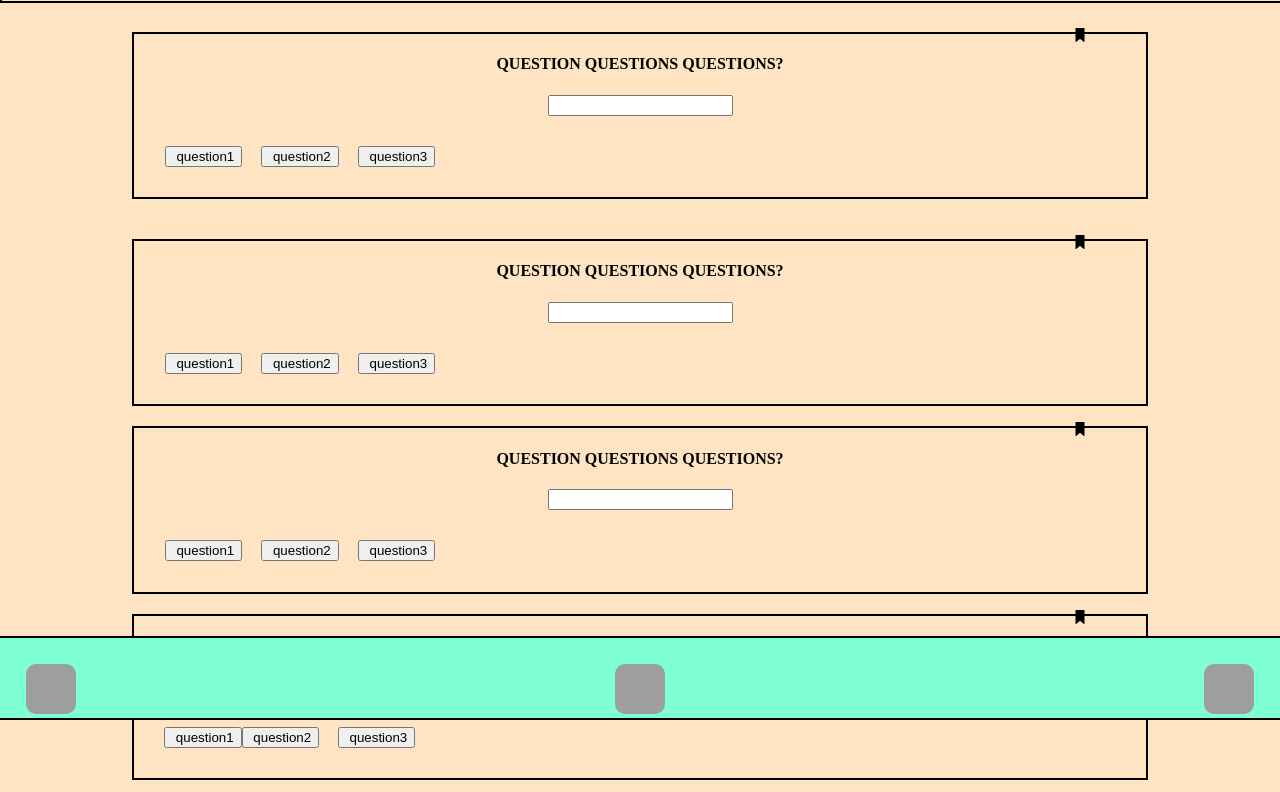
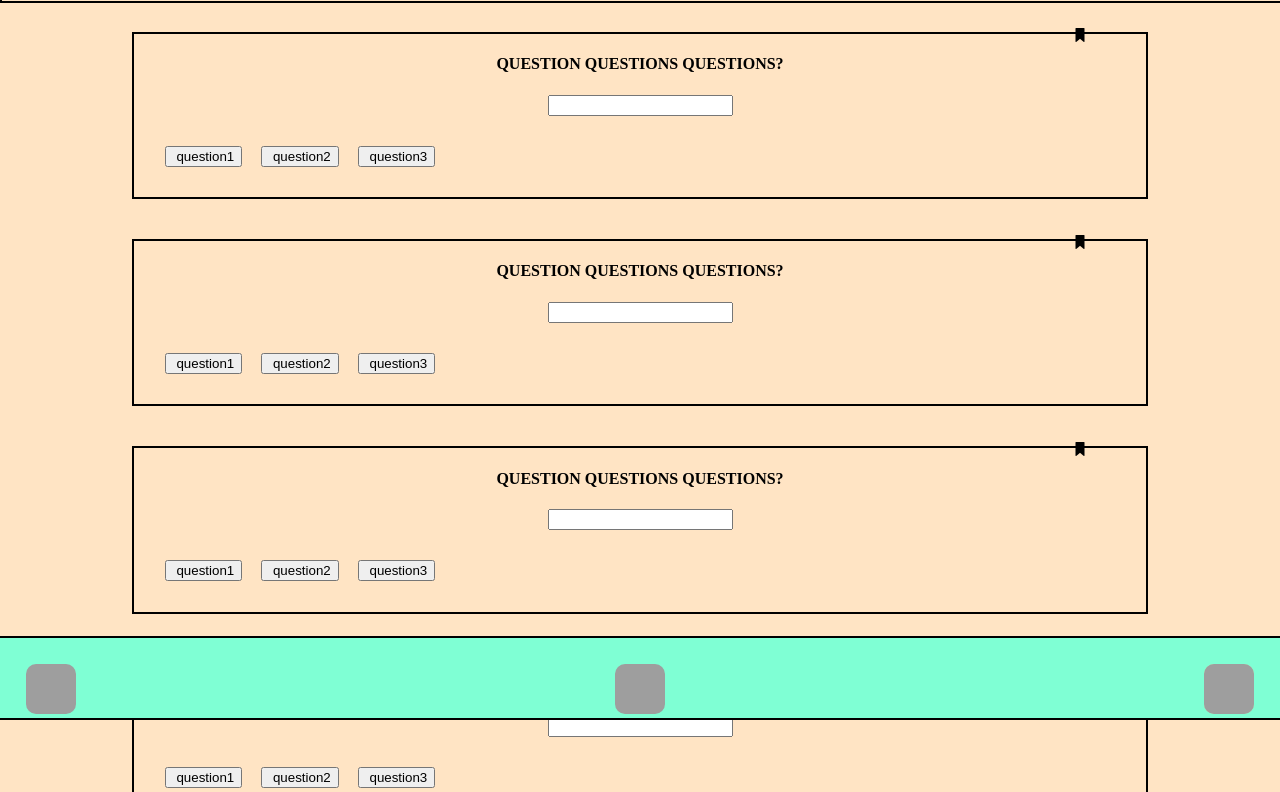
Before and after one commit to Moukarnold/quizzaplayout, a plain HTML site: page index.html in a window 1280 px wide. Shown: the part 80-872 px from the top of the page. Drawn offline with Linux system fonts and the light colour scheme; grey boxes are pictures that could not be loaded.

Commit message:
version 5 new

```diff
--- a/index.html
+++ b/index.html
@@ -75,7 +75,7 @@
         </a>
         <h4>QUESTION QUESTIONS QUESTIONS?</h4>
         <input type="text" />
-        <form class="question1">
+
         <div class="sub-question">
           <form class="question1">
             <input type="submit" value=" question1" />
--- a/styles.css
+++ b/styles.css
@@ -2,6 +2,7 @@ body {
   background-color: bisque;
   height: calc(100%-80px);
 }
+
 .container {
   width: 100%;
   height: 100%;
@@ -35,6 +36,7 @@ body {
   justify-content: space-evenly stretch;
   margin: 3%;
 }
+
 .box1 {
   border: solid 2px black;
   margin: 20px;
@@ -51,6 +53,7 @@ body {
 
 .box3 {
   border: solid 2px black;
+  margin: 20px;
   width: 80%;
   height: 40%;
 }
@@ -78,7 +81,6 @@ body {
   bottom: 0px;
   -margin-top: 10px;
   -left: 0px;
-
   z-index: 3;
 }
 
@@ -114,6 +116,7 @@ body {
   border-radius: 20%;
   background-color: gb(198, 223, 171);
 }
+
 .foto-setting {
   width: 50px;
   height: 50px;
```
Lines whose indentation alone changed are shown as unchanged.
